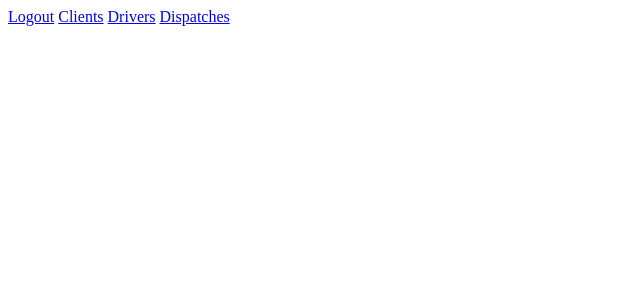
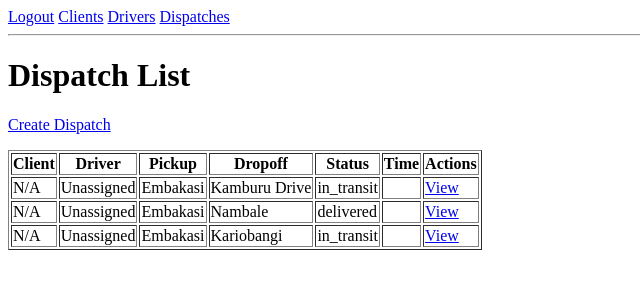
Before and after one commit to anneteachieng/dispatch_tracker, a Django app: page /dispatches/ in a window 1280 px wide. Shown: the top 300 px of the page, without its empty margins (0-640 px from the left). Run offline with Django 5.2, Linux system fonts and the light colour scheme; a user stored in the database is signed in; data comes from the database, SQL or seed files in the repository; both versions use the stored data as it was after the commit.

Commit message:
updating views permissions

```diff
--- a/dispatch_tracker/clients/admin.py
+++ b/dispatch_tracker/clients/admin.py
@@ -5,4 +5,7 @@ class ClientAdmin(admin.ModelAdmin):
     list_display = ('user', 'phone', 'location')
     search_fields = ('user__username', 'phone', 'location')
 
-admin.site.register(Client)
+def has_delete_permission(self, request, obj=None):
+    return True
+
+admin.site.register(Client, ClientAdmin)
--- a/dispatch_tracker/clients/templates/clients/client_delete.html
+++ b/dispatch_tracker/clients/templates/clients/client_delete.html
@@ -2,5 +2,5 @@
 <form method="post">
   {% csrf_token %}
   <button type="submit">Yes, Delete</button>
-  <a href="{% url 'client_list' %}">Cancel</a>
+  <a href="{% url 'clients:client_list' %}">Cancel</a>
 </form>
--- a/dispatch_tracker/clients/urls.py
+++ b/dispatch_tracker/clients/urls.py
@@ -1,11 +1,12 @@
 from django.urls import path
 from . import views
-from accounts.views import profile_update
 
 app_name = 'clients'
 
 urlpatterns = [
     path('', views.client_list, name='client_list'),
+    path('create/', views.client_create, name='client_create'),
+    path('<int:pk>/', views.client_detail, name='client_detail'),
     path('<int:pk>/update/', views.client_update, name='client_update'),
-
+    path('<int:pk>/delete/', views.client_delete, name='client_delete'),
 ]
--- a/dispatch_tracker/dispatch_tracker/settings.py
+++ b/dispatch_tracker/dispatch_tracker/settings.py
@@ -77,7 +77,7 @@ TEMPLATES = [
 WSGI_APPLICATION = 'dispatch_tracker.wsgi.application'
 
 #logins
-LOGIN_REDIRECT_URL = '/redirect-dashboard/'
+LOGIN_REDIRECT_URL = '/'
 LOGOUT_REDIRECT_URL = '/accounts/login/'
 
 # Database
--- a/dispatch_tracker/dispatches/models.py
+++ b/dispatch_tracker/dispatches/models.py
@@ -5,19 +5,21 @@ from drivers.models import Driver
 
 class Dispatch(models.Model):
     STATUS_CHOICES = [
-            ('pending', 'Pending'),
-            ('in_transit', 'In Transit'),
-            ('delivered', 'Delivered'),
-            ('failed', 'Failed',)
-        ]
+        ("pending", "Pending"),
+        ("in_transit", "In Transit"),
+        ("delivered", "Delivered"),
+        ("cancelled", "Cancelled"),
+    ]
 
-    client = models.ForeignKey(Client, on_delete=models.CASCADE)
-    driver = models.ForeignKey(Driver, on_delete=models.CASCADE, null=True, blank=True)
+    client = models.ForeignKey(Client, on_delete=models.CASCADE, related_name="dispatches")
+    driver = models.ForeignKey(Driver, on_delete=models.SET_NULL, null=True, blank=True, related_name="dispatches")
     pickup_location = models.CharField(max_length=255)
     dropoff_location = models.CharField(max_length=255)
-    status = models.CharField(max_length=20, choices=STATUS_CHOICES, default='pending')
-    dispatch_time = models.DateTimeField(auto_now_add=True)
-
+    package_description = models.TextField(blank=True, null=True)
+    weight_kg = models.DecimalField(max_digits=6, decimal_places=2, null=True, blank=True)
+    dispatch_date = models.DateTimeField(auto_now_add=True)
+    delivery_date = models.DateTimeField(blank=True, null=True)
+    status = models.CharField(max_length=20, choices=STATUS_CHOICES, default="pending")
 
     def __str__(self):
-        return f"Dispatch {self.id} - {self.client}"
+        return f"Dispatch #{self.id} - {self.client.name} ({self.status})"
--- a/dispatch_tracker/dispatches/templates/dispatches/dispatch_list.html
+++ b/dispatch_tracker/dispatches/templates/dispatches/dispatch_list.html
@@ -1,41 +1,35 @@
 {% extends 'base.html' %}
 {% block content %}
-<h1>Dispatches</h1>
-
-<table>
-    <thead>
-        <tr>
-            <th>ID</th>
-            <th>Description</th>
-            <th>Status</th>
-            {% if request.user.role in 'admin staff' %}
-                <th>Actions</th>
-            {% endif %}
-        </tr>
-    </thead>
-    <tbody>
+<h1>Dispatch List</h1>
+<table border="1">
+    <tr>
+        <th>Client</th>
+        <th>Driver</th>
+        <th>Pickup</th>
+        <th>Dropoff</th>
+        <th>Status</th>
+        <th>Time</th>
+        <th>Actions</th>
+    </tr>
+    {% if dispatches %}
         {% for dispatch in dispatches %}
         <tr>
-            <td>{{ dispatch.id }}</td>
-            <td>{{ dispatch.description }}</td>
+            <td>{{ dispatch.client.username|default:"N/A" }}</td>
+            <td>{{ dispatch.driver.username|default:"Unassigned" }}</td>
+            <td>{{ dispatch.pickup_location }}</td>
+            <td>{{ dispatch.dropoff_location }}</td>
             <td>{{ dispatch.status }}</td>
-            {% if request.user.role in 'admin staff' %}
-            <td>
-                <a href="{% url 'dispatches:dispatch_update' dispatch.id %}">Edit</a>
-                <a href="{% url 'dispatches:dispatch_delete' dispatch.id %}">Delete</a>
-            </td>
-            {% endif %}
+            <td>{{ dispatch.dispatch_time|date:"Y-m-d H:i" }}</td>
+            <td><a href="{% url 'dispatch_detail' dispatch.pk %}">View</a></td>
         </tr>
         {% empty %}
-        <tr>
-            <td colspan="4">No dispatches found.</td>
-        </tr>
+        <tr><td colspan="7">No dispatches available.</td></tr>
         {% endfor %}
-    </tbody>
+    {% else %}
+        <tr><td colspan="7">No dispatches available.</td></tr>
+    {% endif %}
+    {% if request.user.role == 'admin' or request.user.role == 'staff' %}
+    <p><a href="{% url 'dispatch_create' %}">Create Dispatch</a></p>
+    {% endif %}
 </table>
-
-{% if request.user.role in 'admin staff' %}
-<a href="{% url 'dispatches:dispatch_create' %}">Add New Dispatch</a>
-{% endif %}
-
 {% endblock %}
--- a/dispatch_tracker/drivers/admin.py
+++ b/dispatch_tracker/drivers/admin.py
@@ -5,4 +5,4 @@ class DriverAdmin(admin.ModelAdmin):
     list_display = ('user', 'phone', 'license_plate')
     search_fields = ('user__username', 'phone', 'license_plate')
 
-admin.site.register(Driver)
+admin.site.register(Driver, DriverAdmin)
--- a/dispatch_tracker/drivers/templates/drivers/driver_list.html
+++ b/dispatch_tracker/drivers/templates/drivers/driver_list.html
@@ -35,7 +35,7 @@
 </table>
 
 {% if request.user.role in 'admin staff' %}
-<a href="{% url 'drivers:driver_create' %}">Add New Driver</a>
+<a href="{% url 'driver_create' %}">Add New Driver</a>
 {% endif %}
 
 {% endblock %}
--- a/dispatch_tracker/drivers/urls.py
+++ b/dispatch_tracker/drivers/urls.py
@@ -8,4 +8,6 @@ app_name = 'drivers'
 urlpatterns = [
     path('', views.driver_list, name='driver_list'),
     path('<int:pk>/update/', views.driver_update, name='driver_update'),
+    path('<int:pk>/delete/', views.driver_update, name='driver_delete'),
+    path('<int:pk>/create/', views.driver_create, name='driver_create'),
 ]
--- a/dispatch_tracker/templates/base.html
+++ b/dispatch_tracker/templates/base.html
@@ -1,3 +1,11 @@
+<!DOCTYPE html>
+<html lang="en">
+<head>
+    <meta charset="UTF-8">
+    <title>Dispatch Tracker</title>
+</head>
+<body>
+    <nav>
         {% if request.user.is_authenticated %}
             <a href="{% url 'accounts:logout' %}">Logout</a>
 
@@ -12,3 +20,12 @@
         {% else %}
             <a href="{% url 'accounts:login' %}">Login</a>
         {% endif %}
+    </nav>
+
+    <hr>
+
+    {% block content %}
+    <!-- Each page will inject content here -->
+    {% endblock %}
+</body>
+</html>
```
Also changed, not shown: dispatch_tracker/accounts/templates/accounts/login.html (deleted, +0 -9 lines), dispatch_tracker/dispatches/admin.py (+5 -6 lines), dispatch_tracker/db.sqlite3, dispatch_tracker/dispatches/migrations/0001_initial.py, dispatch_tracker/dispatches/migrations/0002_alter_dispatch_driver.py (deleted), dispatch_tracker/dispatches/migrations/0003_alter_dispatch_status.py (deleted), dispatch_tracker/dispatches/migrations/0004_rename_dispatch_time_dispatch_created_at_and_more.py (deleted), dispatch_tracker/dispatches/migrations/0005_rename_created_at_dispatch_dispatch_time_and_more.py (deleted). Lines whose indentation alone changed are shown as unchanged.
